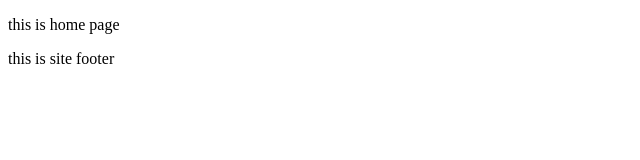
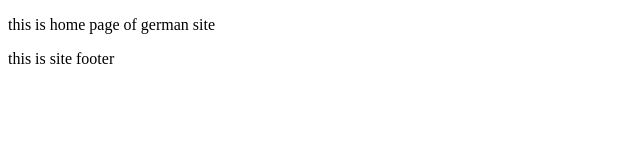
Before and after one commit to GayashanGamage/gayashanDev, a Vue app: page / in a window 1280 px wide. Shown: the top 160 px of the page, without its empty margins (0-640 px from the left). Built offline with nearby package versions, Linux system fonts and the light colour scheme.

Commit message:
change home page body

```diff
--- a/src/App.vue
+++ b/src/App.vue
@@ -1,5 +1,5 @@
 <template>
-  <p>this is home page</p>
+  <p>this is home page of german site</p>
   <siteFooter></siteFooter>
 </template>
 
--- a/vite.config.js
+++ b/vite.config.js
@@ -1,16 +1,15 @@
-import { fileURLToPath, URL } from 'node:url'
+import { fileURLToPath, URL } from "node:url";
 
-import { defineConfig } from 'vite'
-import vue from '@vitejs/plugin-vue'
+import { defineConfig } from "vite";
+import vue from "@vitejs/plugin-vue";
 
 // https://vitejs.dev/config/
 export default defineConfig({
-  plugins: [
-    vue(),
-  ],
+  base: "/gayashanDev/",
+  plugins: [vue()],
   resolve: {
     alias: {
-      '@': fileURLToPath(new URL('./src', import.meta.url))
-    }
-  }
-})
+      "@": fileURLToPath(new URL("./src", import.meta.url)),
+    },
+  },
+});
```
